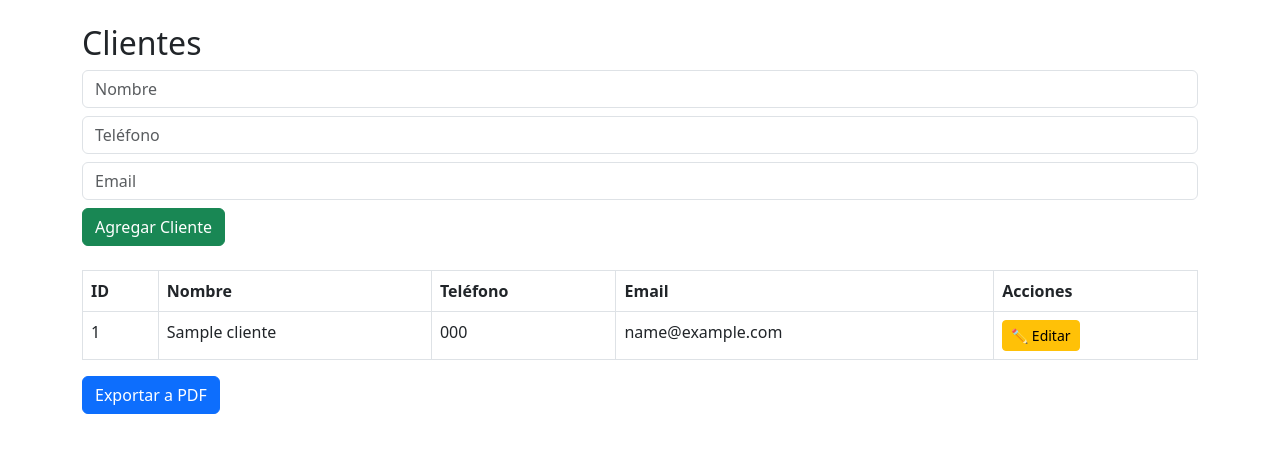
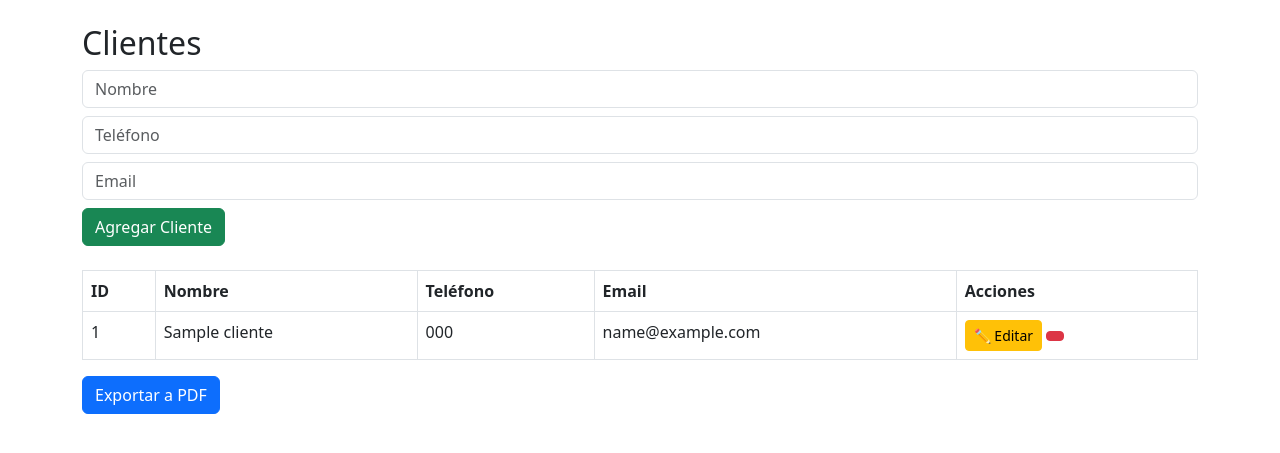
Before and after one commit to mi-querido-lomito/crm_lomito, a Python web app: template templates/clientes.html in a window 1280 px wide. Shown: the part 56-509 px from the top of the page. Run offline with Jinja, Linux system fonts and the light colour scheme; the template is opened without the code that fills it: most values are stand-ins (such as "Sample title", 1, 10 or a date in 2020).

Commit message:
Add edit and delete buttons for clientes

```diff
--- a/templates/clientes.html
+++ b/templates/clientes.html
@@ -25,10 +25,16 @@
         <td>{{ c.telefono }}</td>
         <td>{{ c.email }}</td>
         <td>
+
             <a href="{{ url_for('editar_cliente', id=c.id) }}"
                 class="btn btn-sm btn-warning">
                 ✏ Editar
             </a>
+            <a href="{{ url_for('eliminar_cliente', id=c.id) }}"
+               class="btn btn-sm btn-danger"
+               onclick="return confirm('¿Eliminar cliente?')">
+            </a>
+
         </td>
     </tr>
     {% endfor %}
```
